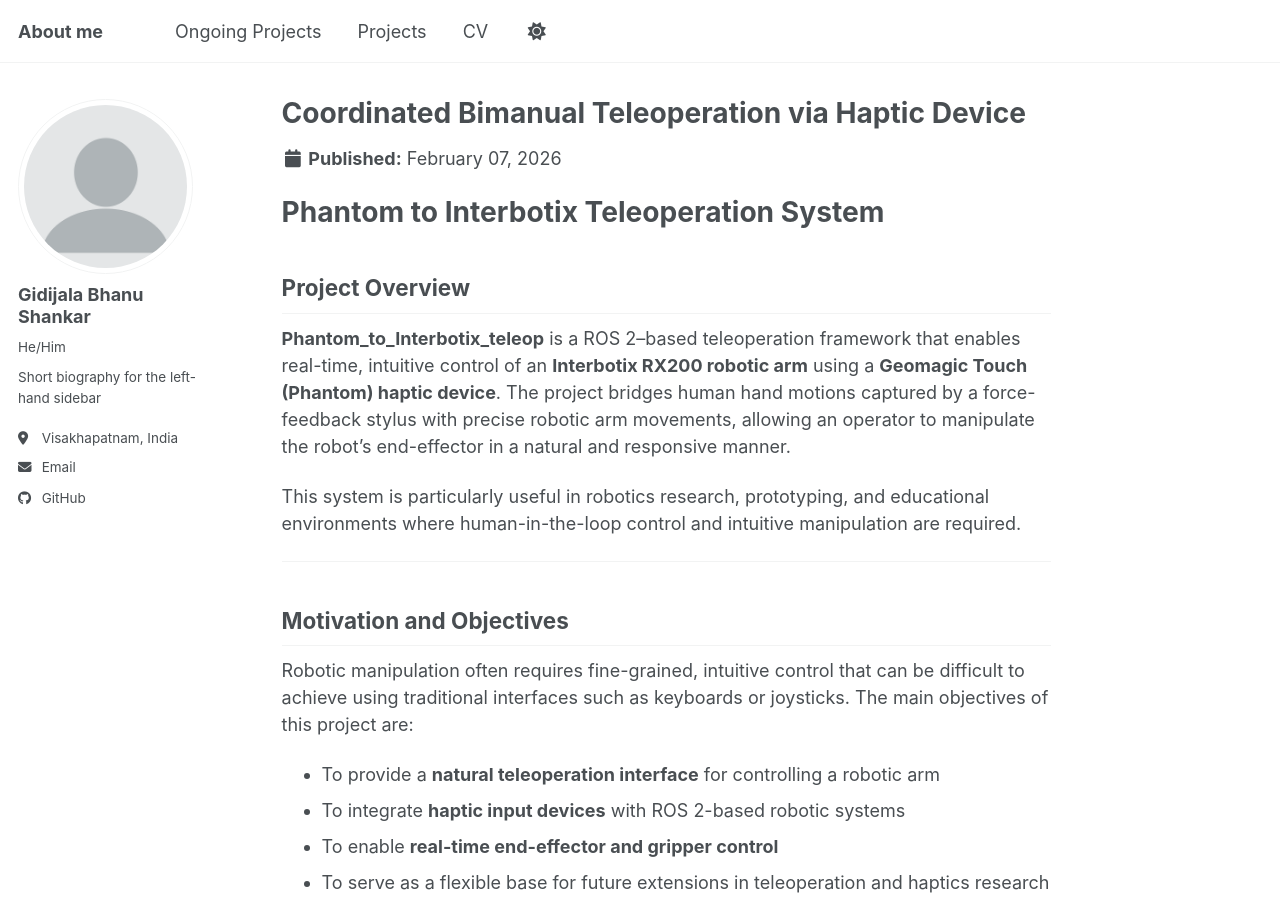
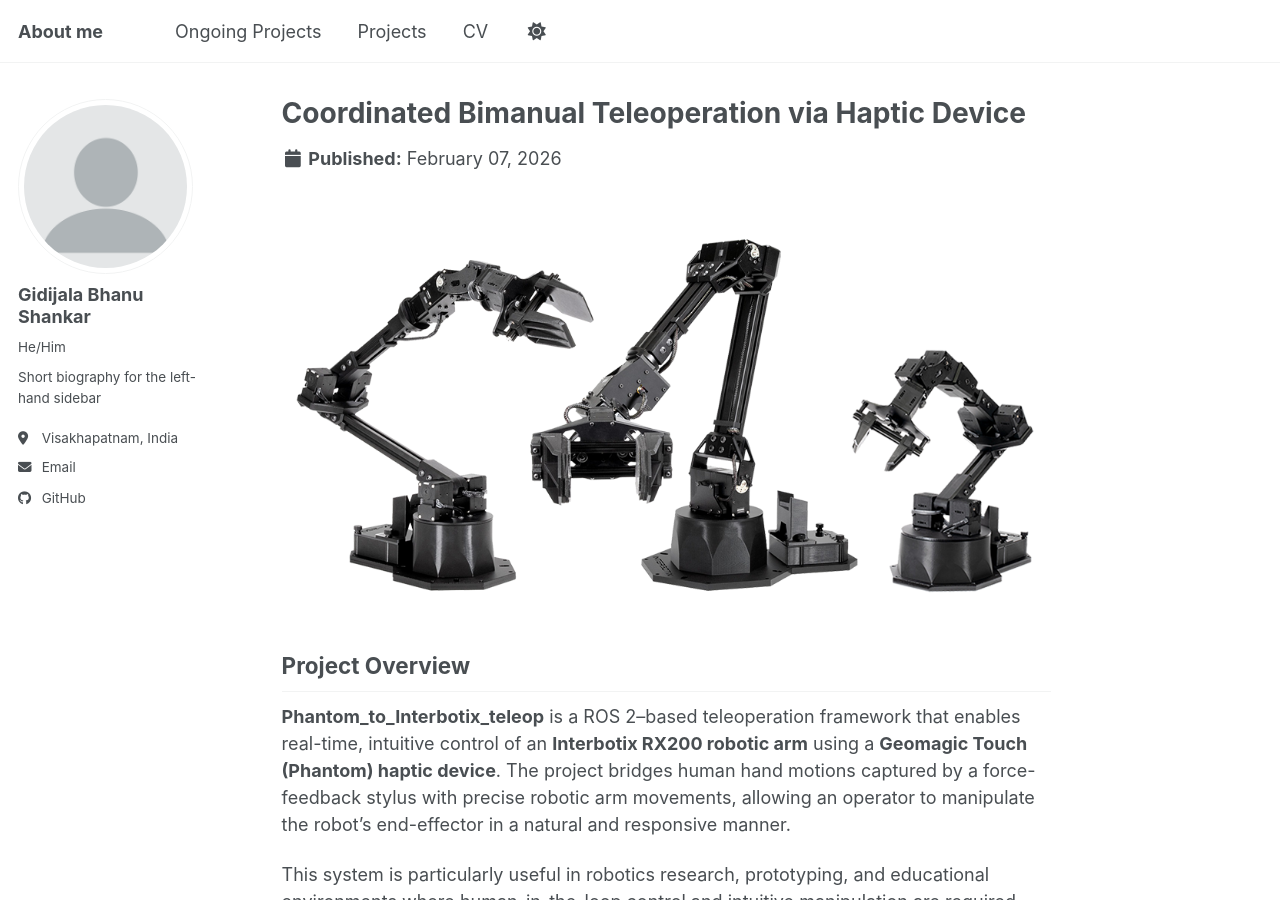
Before and after one commit to Drunk-ed/Drunk-ed.github.io, a Jekyll site: the page built from _portfolio/portfolio-1.md, in a window 1280 px wide and 900 px high. Built offline with Jekyll 4.4.1, drawn with Linux system fonts in a browser that asks for light colours; a script bundle is joined from its source files by our own code; library files that are not in the unit come from our copies.

Commit message:
Refactor portfolio-1.md to remove redundant title and improve formatting; streamline project overview section.

```diff
--- a/_portfolio/portfolio-1.md
+++ b/_portfolio/portfolio-1.md
@@ -3,9 +3,7 @@
 excerpt: "Built a real-time bimanual control system in ROS 2 where a secondary ReactorX-200 robot arm mirrors the movements of a teleoperated leader arm."
 collection: portfolio
 ---
-
-# Phantom to Interbotix Teleoperation System
-
+<br/><img src='/images/image.png'>
 ## Project Overview
 **Phantom_to_Interbotix_teleop** is a ROS 2–based teleoperation framework that enables real-time, intuitive control of an **Interbotix RX200 robotic arm** using a **Geomagic Touch (Phantom) haptic device**. The project bridges human hand motions captured by a force-feedback stylus with precise robotic arm movements, allowing an operator to manipulate the robot’s end-effector in a natural and responsive manner.
 
@@ -34,9 +32,7 @@
 The teleoperation loop runs at approximately **50 Hz** to ensure stable and smooth robot motion.
 
 ---
-
 ## Key Features
-
 ### Real-Time Teleoperation
 - Continuous mapping of stylus position to robot end-effector motion
 - Low-latency response suitable for manipulation tasks
```
